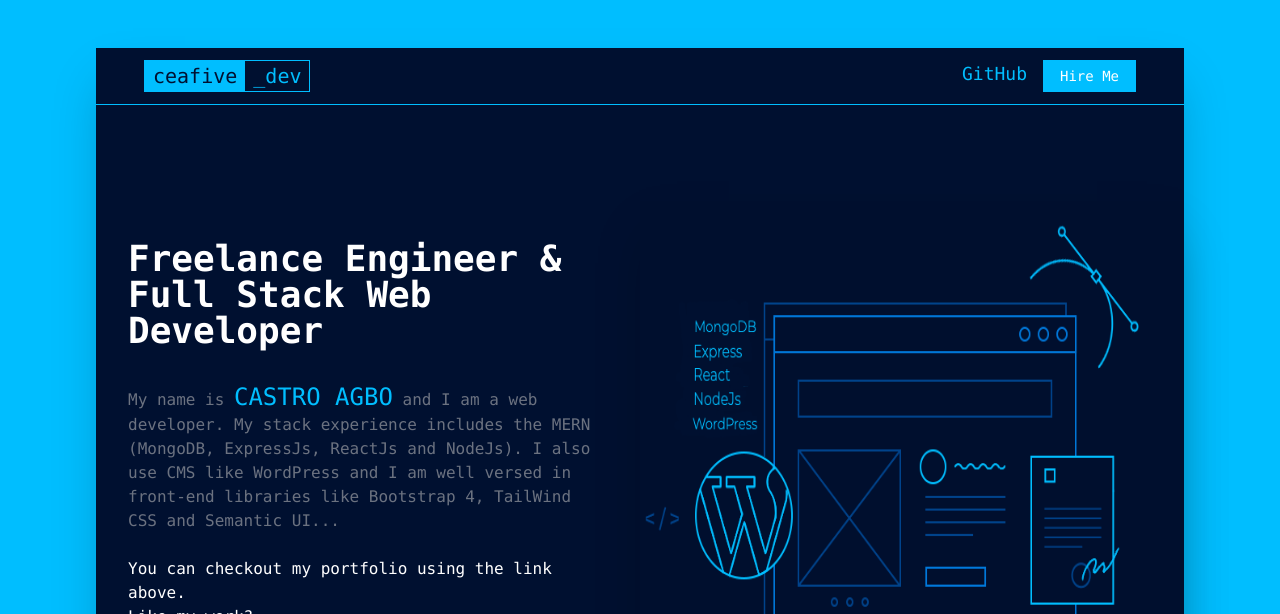
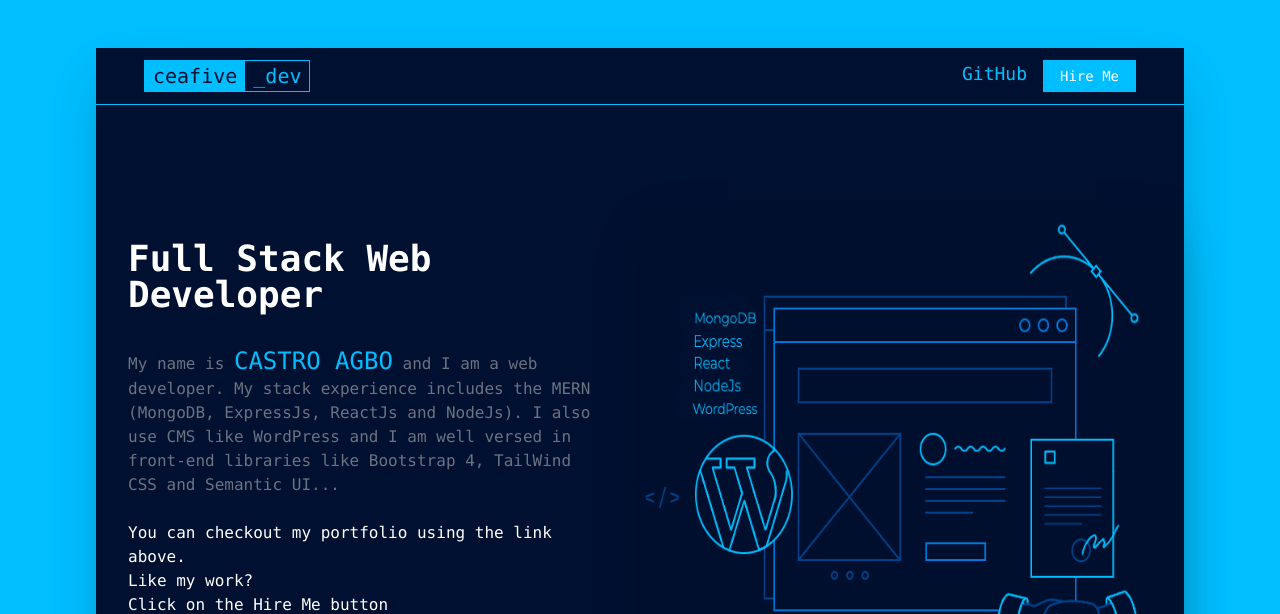
Before and after one commit to ceafive/portfolio-website, a website: page dist/index.html in a window 1280 px wide. Shown: the top 614 px of the page. Drawn offline with Linux system fonts and the light colour scheme.

Commit message:
Update gh-pages dependency to version 6.1.1 Remove commented out code in index.html

```diff
--- a/dist/index.html
+++ b/dist/index.html
@@ -55,9 +55,9 @@
             <h1
               class="xl2:typewriter xl2:whitespace-no-wrap text-white font-semibold leading-none text-4xl xl2:mr-32 py-2"
             >
-              <span class="xs:hidden lg:block xl2:hidden"
+              <!-- <span class="xs:hidden lg:block xl2:hidden"
                 >Freelance Engineer &</span
-              >
+              > -->
               Full Stack Web Developer
             </h1>
             <p class="font-thin text-gray-500 py-6">
--- a/package.json
+++ b/package.json
@@ -15,7 +15,7 @@
     "tailwindcss": "^3.4.11"
   },
   "dependencies": {
-    "gh-pages": "^2.1.1",
+    "gh-pages": "^6.1.1",
     "watch": "^1.0.2"
   }
 }
```
Also changed, not shown: 1 other file.
